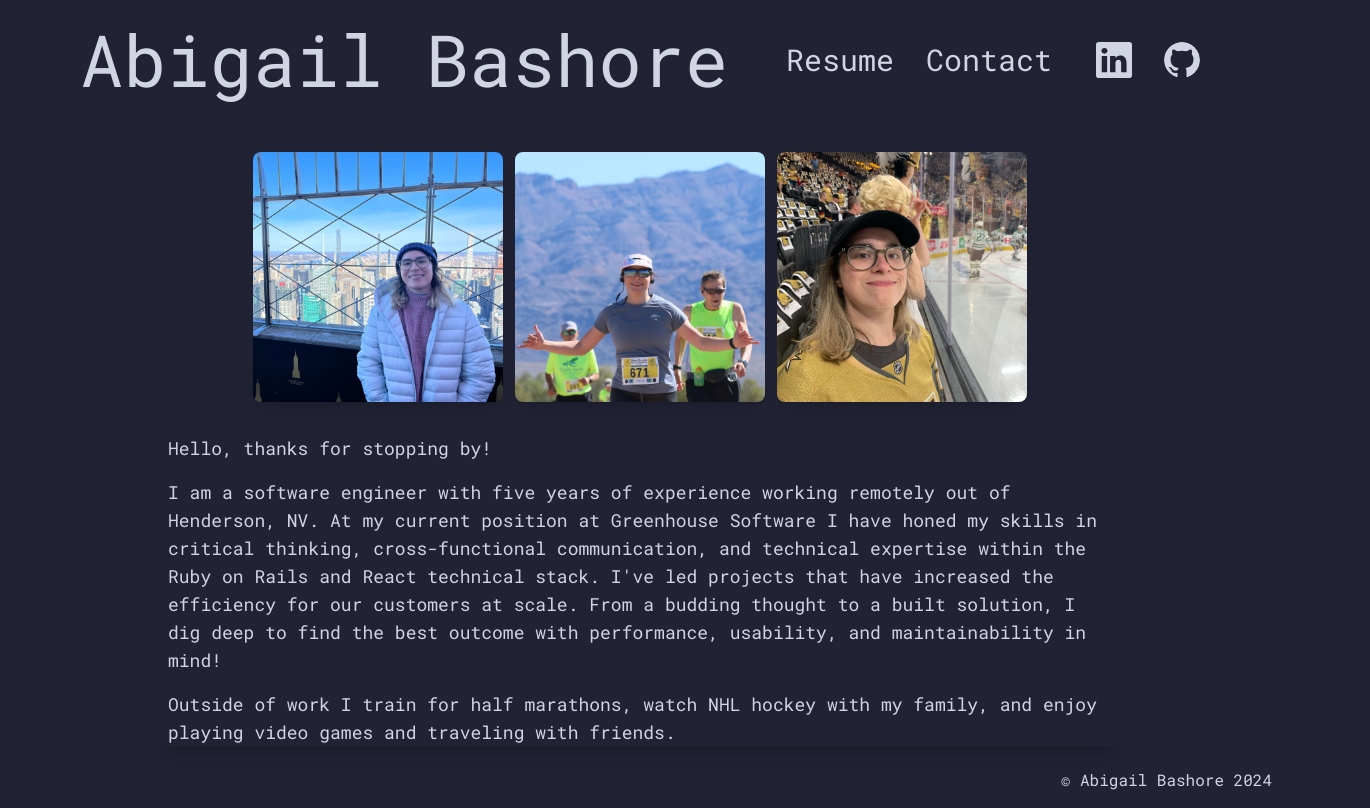
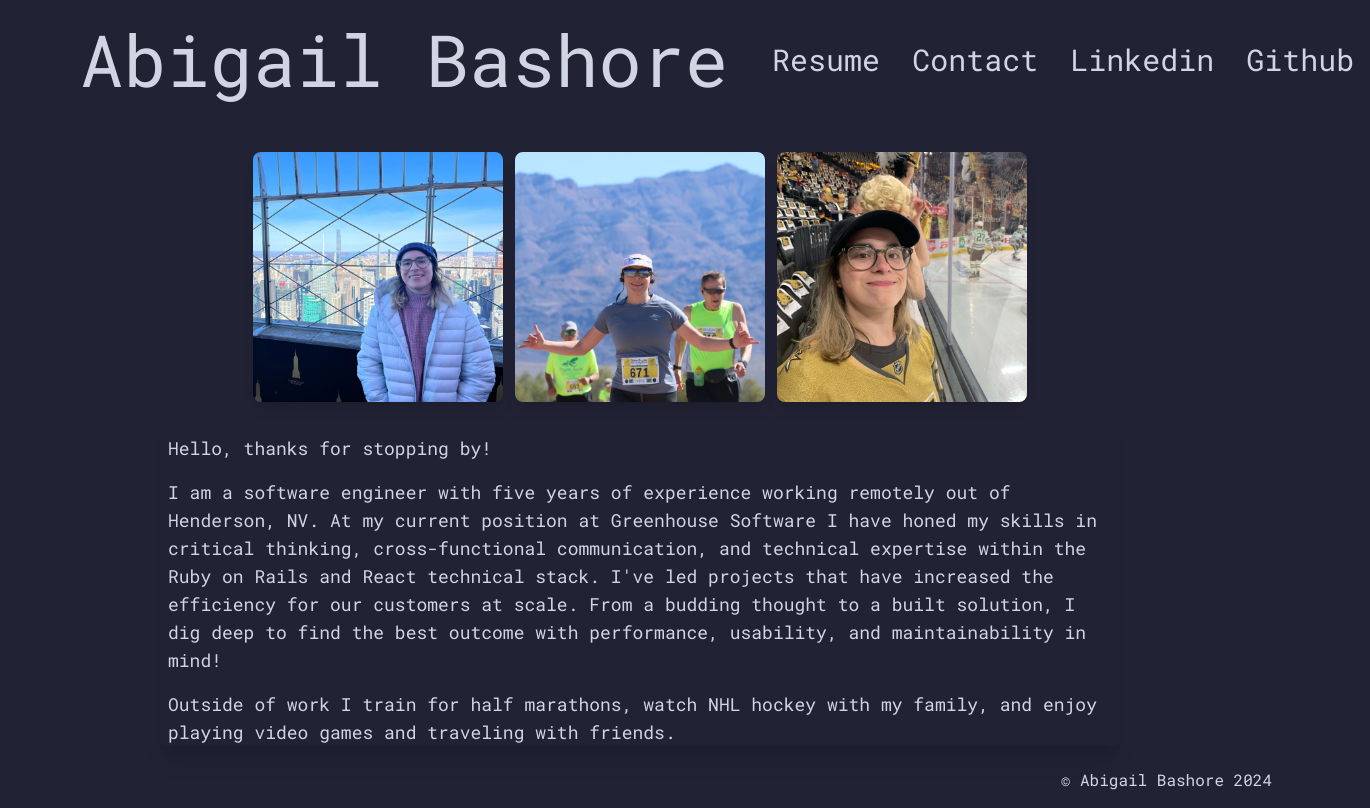
Before and after one commit to abbyjb/abbyjb-portfolio, a Next.js app: page / in a window 1280 px wide. Shown: the whole page, 1370 px wide, since content can reach past the window. Built offline with nearby package versions, Linux system fonts and the light colour scheme.

Commit message:
simplify navigation

```diff
--- a/app/components/navigation.tsx
+++ b/app/components/navigation.tsx
@@ -1,27 +1,23 @@
 import Link from 'next/link'
-import Github from '@/app/github.svg'
-import LinkedIn from '@/app/linkedin.svg'
 
 export default function Navigation() {
   return (
     <nav className="flex xl:flex-row flex-col items-center justify-between mb-7 mt-2 gap-3">
       <Link className="grow" href="/" title="Home Page">
-        <h1 className="xl:text-7xl text-5xl sm:text-left sm:text-nowrap text-center p-2 m-2">Abigail Bashore</h1>
+        <h1 className="xl:text-7xl text-5xl sm:text-left sm:text-nowrap hover:text-sunglow-300 text-center p-2 m-2">Abigail Bashore</h1>
       </Link>
       <div className="flex">
-        <Link className="lg:text-3xl lg:leading-none hover:transition hover:bg-beige hover:text-green hover:shadow-blue text-2xl rounded-lg m-2 p-2" href={"/resume"} title="View My Resume">
+        <Link className="lg:text-3xl lg:leading-none hover:underline hover:text-sunglow-300 text-2xl rounded-lg m-2 p-2" href={"/resume"} title="View My Resume">
           Resume
         </Link>
-        <Link className="lg:text-3xl lg:leading-none hover:transition hover:bg-beige hover:text-green hover:shadow-blue text-2xl rounded-lg m-2 p-2" href={"mailto:abbyjbdev@gmail.com"} title="Email Me">
+        <Link className="lg:text-3xl lg:leading-none hover:underline hover:text-sunglow-300 text-2xl rounded-lg m-2 p-2" href={"mailto:abbyjbdev@gmail.com"} title="Email Me">
           Contact
         </Link>
-      </div>
-      <div className="flex">
-        <Link className="p-2 m-2" target="_blank" href={"https://www.linkedin.com/in/abigail-bashore"} title="LinkedIn Profile">
-          <LinkedIn className={"lg:size-9 lg:leading-none hover:transition-shadow hover:shadow-xl hover:shadow-blue size-6"} />
+        <Link className="lg:text-3xl lg:leading-none hover:underline hover:text-sunglow-300 text-2xl rounded-lg m-2 p-2" target="_blank" href={"https://www.linkedin.com/in/abigail-bashore"} title="LinkedIn Profile">
+          Linkedin
         </Link>
-        <Link className="p-2 m-2" target="_blank" href={"https://www.github.com/abbyjb"} title="Github Profile">
-          <Github className={"rounded-full lg:size-9 lg:leading-none hover:transition-shadow hover:shadow-xl hover:shadow-blue size-6"} />
+        <Link className="lg:text-3xl lg:leading-none hover:underline hover:text-sunglow-300 text-2xl rounded-lg m-2 p-2" target="_blank" href={"https://www.github.com/abbyjb"} title="Github Profile">
+          Github
         </Link>
       </div>
     </nav>
```
Also changed, not shown: app/github.svg (deleted), app/linkedin.svg (deleted).
